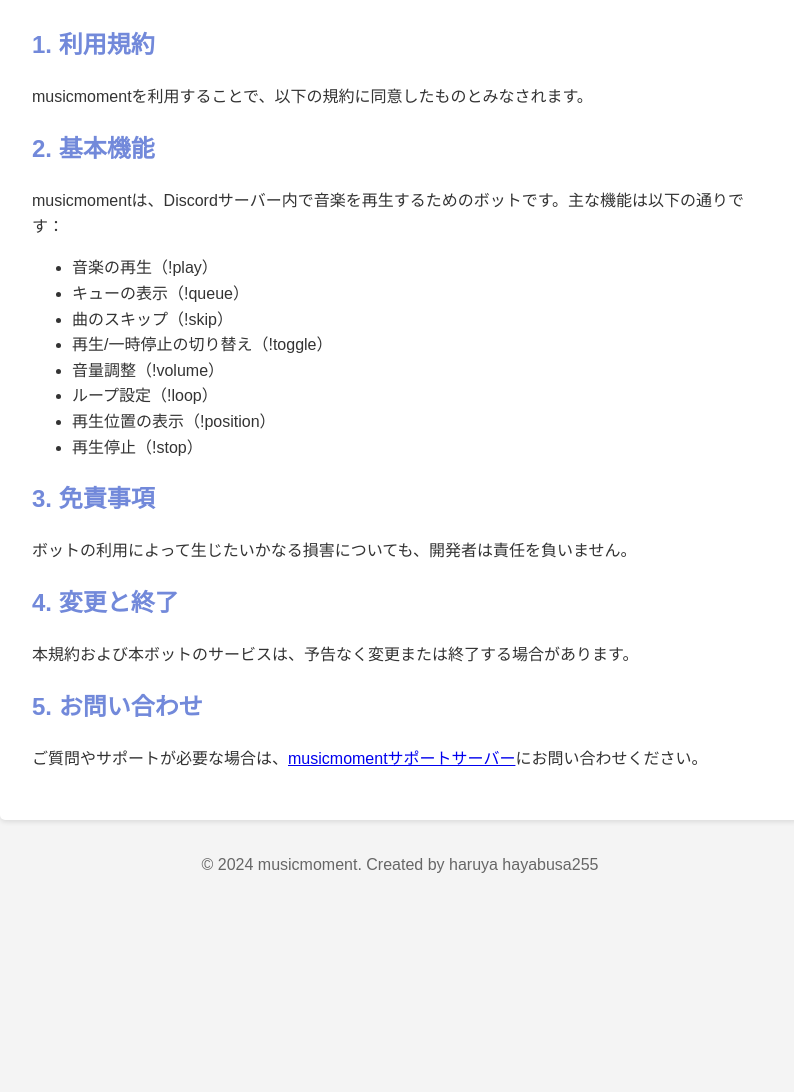
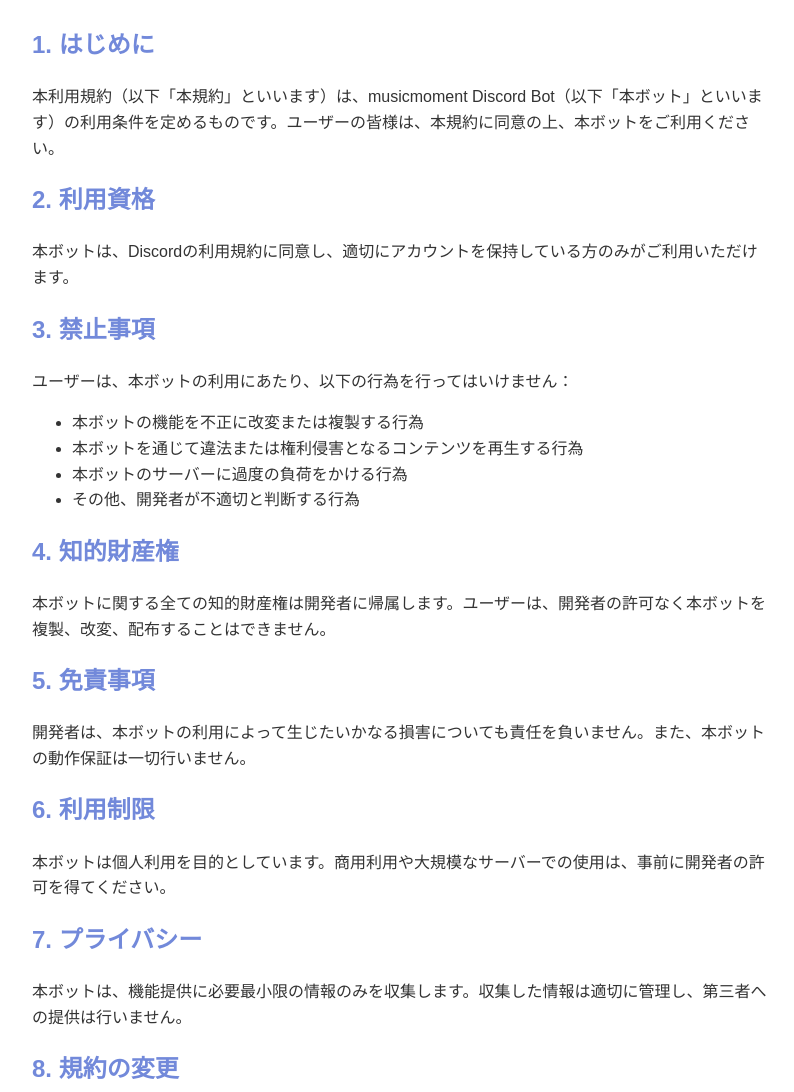
Before and after one commit to haruyq/haruyq.github.io, a plain HTML site: page index.html in a window 1280 px wide. Shown: the part 240-1332 px from the top of the page, without its empty margins (240-1034 px from the left). Before the commit the page ends 1153 px from the top, so only its background shows below. Drawn offline with Linux system fonts and the light colour scheme.

Commit message:
Update index.html

```diff
--- a/index.html
+++ b/index.html
@@ -46,30 +46,41 @@
         <p>Discord Bot 利用規約</p>
     </header>
     <div class="content">
-        <h2>1. 利用規約</h2>
-        <p>musicmomentを利用することで、以下の規約に同意したものとみなされます。</p>
+        <h2>1. はじめに</h2>
+        <p>本利用規約（以下「本規約」といいます）は、musicmoment Discord Bot（以下「本ボット」といいます）の利用条件を定めるものです。ユーザーの皆様は、本規約に同意の上、本ボットをご利用ください。</p>
 
-        <h2>2. 基本機能</h2>
-        <p>musicmomentは、Discordサーバー内で音楽を再生するためのボットです。主な機能は以下の通りです：</p>
+        <h2>2. 利用資格</h2>
+        <p>本ボットは、Discordの利用規約に同意し、適切にアカウントを保持している方のみがご利用いただけます。</p>
+
+        <h2>3. 禁止事項</h2>
+        <p>ユーザーは、本ボットの利用にあたり、以下の行為を行ってはいけません：</p>
         <ul>
-            <li>音楽の再生（!play）</li>
-            <li>キューの表示（!queue）</li>
-            <li>曲のスキップ（!skip）</li>
-            <li>再生/一時停止の切り替え（!toggle）</li>
-            <li>音量調整（!volume）</li>
-            <li>ループ設定（!loop）</li>
-            <li>再生位置の表示（!position）</li>
-            <li>再生停止（!stop）</li>
+            <li>本ボットの機能を不正に改変または複製する行為</li>
+            <li>本ボットを通じて違法または権利侵害となるコンテンツを再生する行為</li>
+            <li>本ボットのサーバーに過度の負荷をかける行為</li>
+            <li>その他、開発者が不適切と判断する行為</li>
         </ul>
 
-        <h2>3. 免責事項</h2>
-        <p>ボットの利用によって生じたいかなる損害についても、開発者は責任を負いません。</p>
+        <h2>4. 知的財産権</h2>
+        <p>本ボットに関する全ての知的財産権は開発者に帰属します。ユーザーは、開発者の許可なく本ボットを複製、改変、配布することはできません。</p>
 
-        <h2>4. 変更と終了</h2>
-        <p>本規約および本ボットのサービスは、予告なく変更または終了する場合があります。</p>
+        <h2>5. 免責事項</h2>
+        <p>開発者は、本ボットの利用によって生じたいかなる損害についても責任を負いません。また、本ボットの動作保証は一切行いません。</p>
 
-        <h2>5. お問い合わせ</h2>
-        <p>ご質問やサポートが必要な場合は、<a href="https://discord.gg/Q5uWGSCM5g" target="_blank">musicmomentサポートサーバー</a>にお問い合わせください。</p>
+        <h2>6. 利用制限</h2>
+        <p>本ボットは個人利用を目的としています。商用利用や大規模なサーバーでの使用は、事前に開発者の許可を得てください。</p>
+
+        <h2>7. プライバシー</h2>
+        <p>本ボットは、機能提供に必要最小限の情報のみを収集します。収集した情報は適切に管理し、第三者への提供は行いません。</p>
+
+        <h2>8. 規約の変更</h2>
+        <p>本規約は、予告なく変更される場合があります。変更後の利用は、新しい規約に同意したものとみなされます。</p>
+
+        <h2>9. 準拠法と管轄裁判所</h2>
+        <p>本規約の解釈および適用は日本法に準拠するものとし、本ボットに関する紛争については、東京地方裁判所を第一審の専属的合意管轄裁判所とします。</p>
+
+        <h2>10. お問い合わせ</h2>
+        <p>本規約に関するご質問やサポートが必要な場合は、<a href="https://discord.gg/Q5uWGSCM5g" target="_blank">musicmoment Supportサーバー</a>にお問い合わせください。</p>
     </div>
     <footer>
         <p>&copy; 2024 musicmoment. Created by haruya hayabusa255</p>
```
